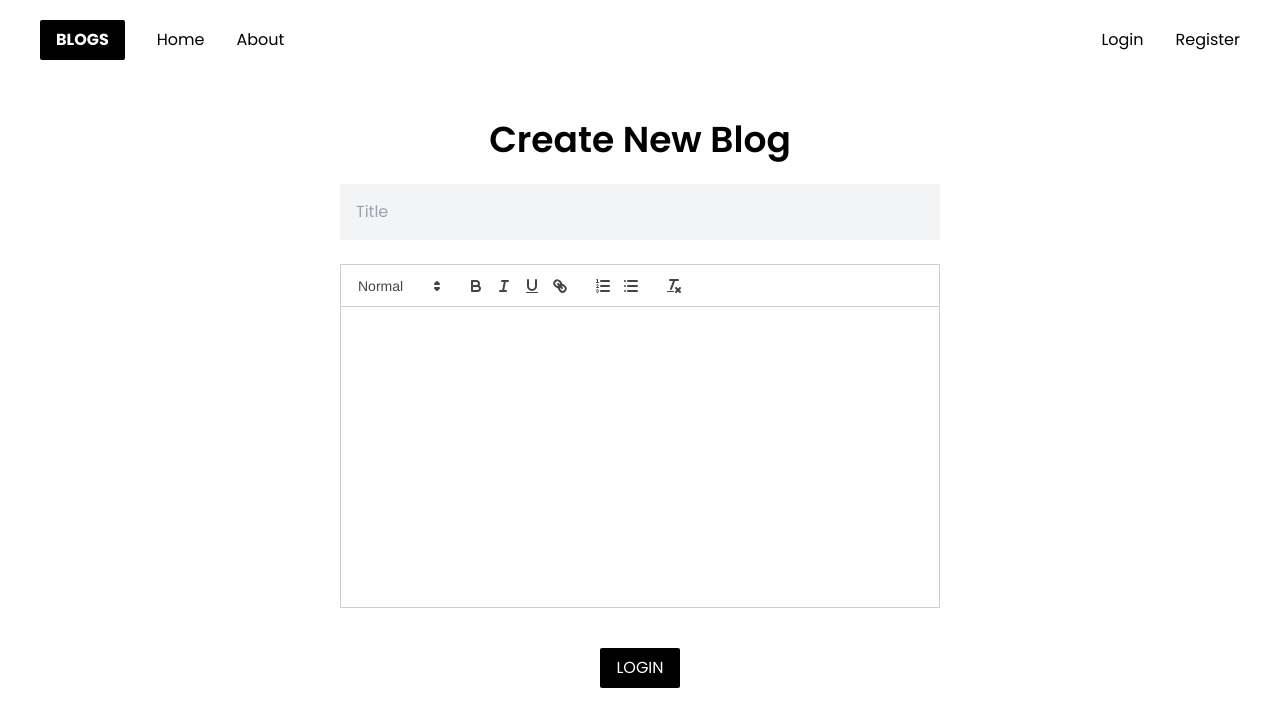
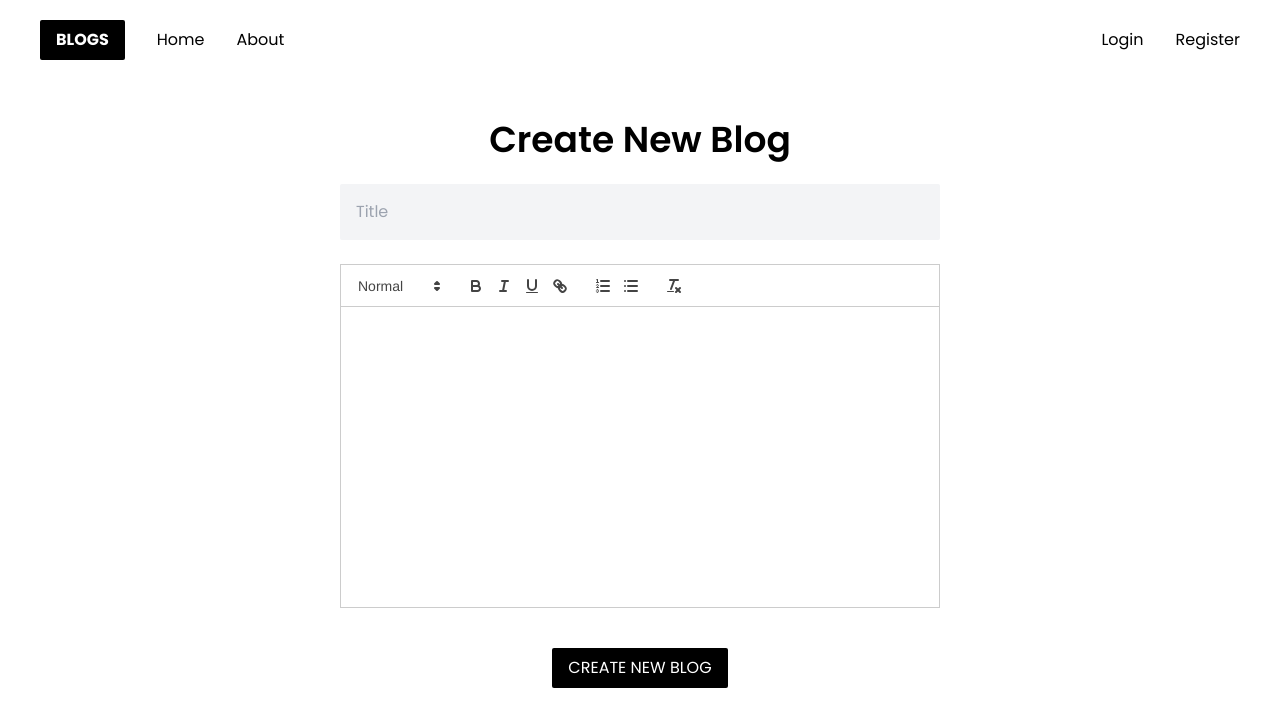
Before and after one commit to ashmeetsmonga/nextjs-fullstack-blogs, a Next.js app: page /create in a window 1280 px wide. Shown: the top 726 px of the page. Built offline with nearby package versions, Linux system fonts and the light colour scheme; no server answers.

Commit message:
added login check on refresh

```diff
--- a/app/components/Navbar.tsx
+++ b/app/components/Navbar.tsx
@@ -12,7 +12,17 @@ const Navbar = () => {
   const router = useRouter();
 
   const user = useUserStore((state) => state.user);
+  const loginUser = useUserStore((state) => state.loginUser);
   const logoutUser = useUserStore((state) => state.logoutUser);
+
+  useEffect(() => {
+    if (!user) {
+      axios
+        .get("/api/auth/profile")
+        .then((data) => loginUser(data.data))
+        .catch((e) => {});
+    }
+  }, []);
 
   const onLogout = () => {
     const toastID = toast.loading("Logging out");
--- a/app/create/page.tsx
+++ b/app/create/page.tsx
@@ -27,7 +27,7 @@ const CreatePage = () => {
         theme="snow"
       />
       <button className="mt-4 w-fit rounded-sm bg-black px-4 py-2 uppercase text-white">
-        Login
+        Create New Blog
       </button>
     </div>
   );
```
Also changed, not shown: app/api/auth/profile/route.ts (renamed from app/api/auth/addBlog/route.ts).
